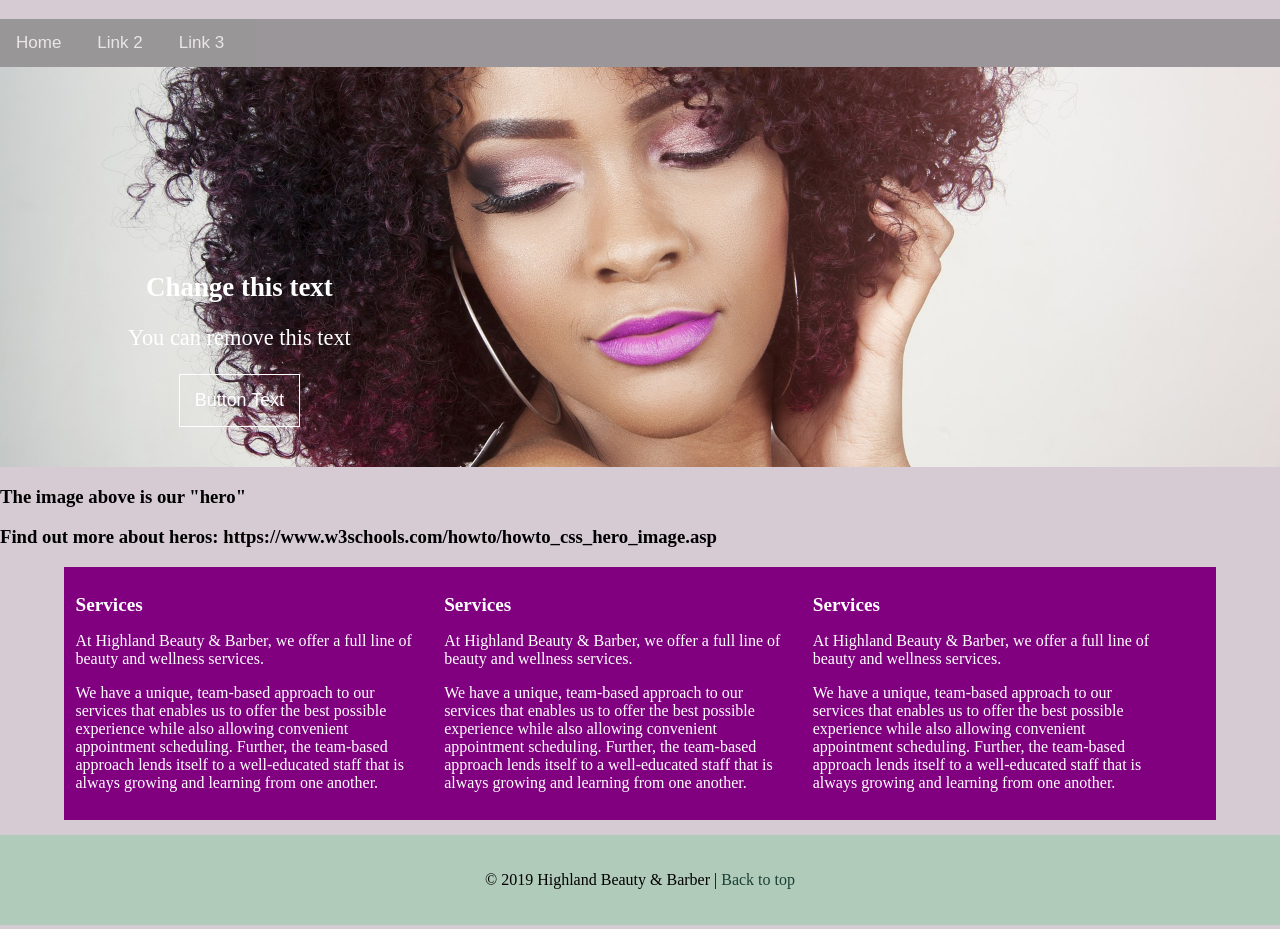
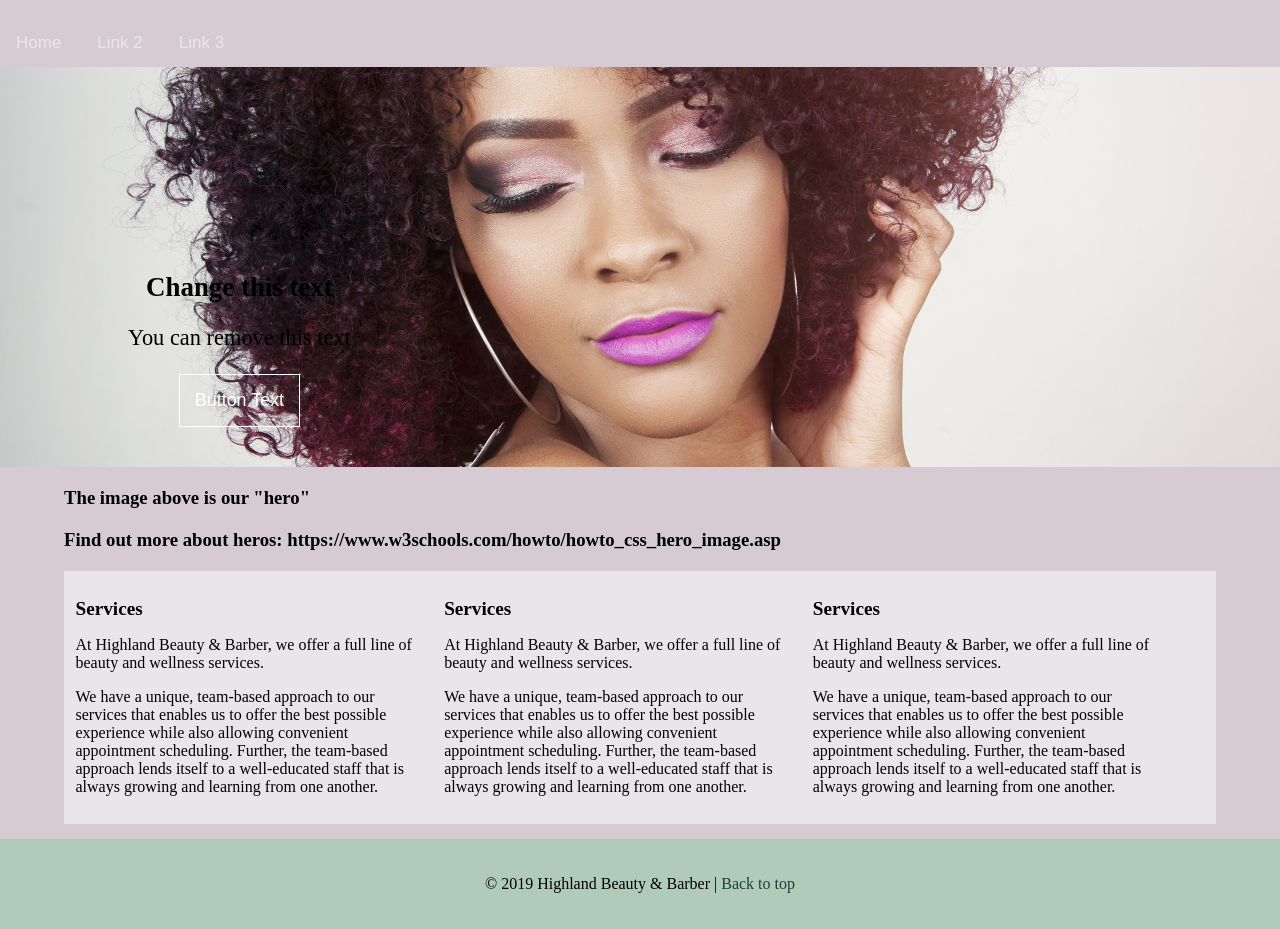
Before and after one commit to lpowell0066/highland-beauty, a plain HTML site: page index.html in a window 1280 px wide. Shown: the part 94-1023 px from the top of the page. Drawn offline with Linux system fonts and the light colour scheme.

Commit message:
Changing colors

```diff
--- a/styles.css
+++ b/styles.css
@@ -1,11 +1,25 @@
-/*Some colors based on: https://www.w3schools.com/colors/colors_palettes.asp */
+/*Some colors based on:
+https://www.w3schools.com/colors/colors_palettes.asp
+
+Color converter:
+https://www.w3schools.com/colors/colors_converter.asp
+
+Color names:
+https://www.w3schools.com/colors/colors_names.asp
+
+Color opacity based on:
+https://www.w3schools.com/css/css3_colors.asp
+*/
 
 /* --------
 START Nav Styles for MOBILE
 -------- */
+
+
+
 /* These styles are for background color to the top navigation */
 .topnav {
- background-color: grey;
+ background-color: #d6cbd3,0.5;
  opacity: 0.7;
  overflow: hidden;
 }
@@ -89,7 +103,7 @@ HERO STYLES
   position: absolute;
   bottom: 10%;
   left: 10%;
-  color: white;
+  color: black;
 }
 
 .hero button{
@@ -107,7 +121,10 @@ END HERO STYLES
 h2{
     font-size: 1.2em;
 }
-
+h3{
+    margin: 20px auto;
+    width: 90%;
+}
 p{
 
 }
@@ -115,8 +132,8 @@ p{
 #wrapper{
     margin: 15px auto;
     width:90%;
-    background-color: purple;
-    color: white;
+    background-color: rgba(255, 255, 255, 0.5);
+    color: black;
 }
 
 .center{
@@ -156,7 +173,10 @@ Media Queries
         clear:both;
         content:"";
     }
-}    /* ---- END Laptop or tablet styles below ---- */
+}
+/* ----
+END Laptop or tablet styles below
+ ---- */
 
 @media only screen and (min-width:1100px){
     /* ---- Very large Desktop styles below ---- */
```
Also changed, not shown: index.html (+0 -1 lines).
